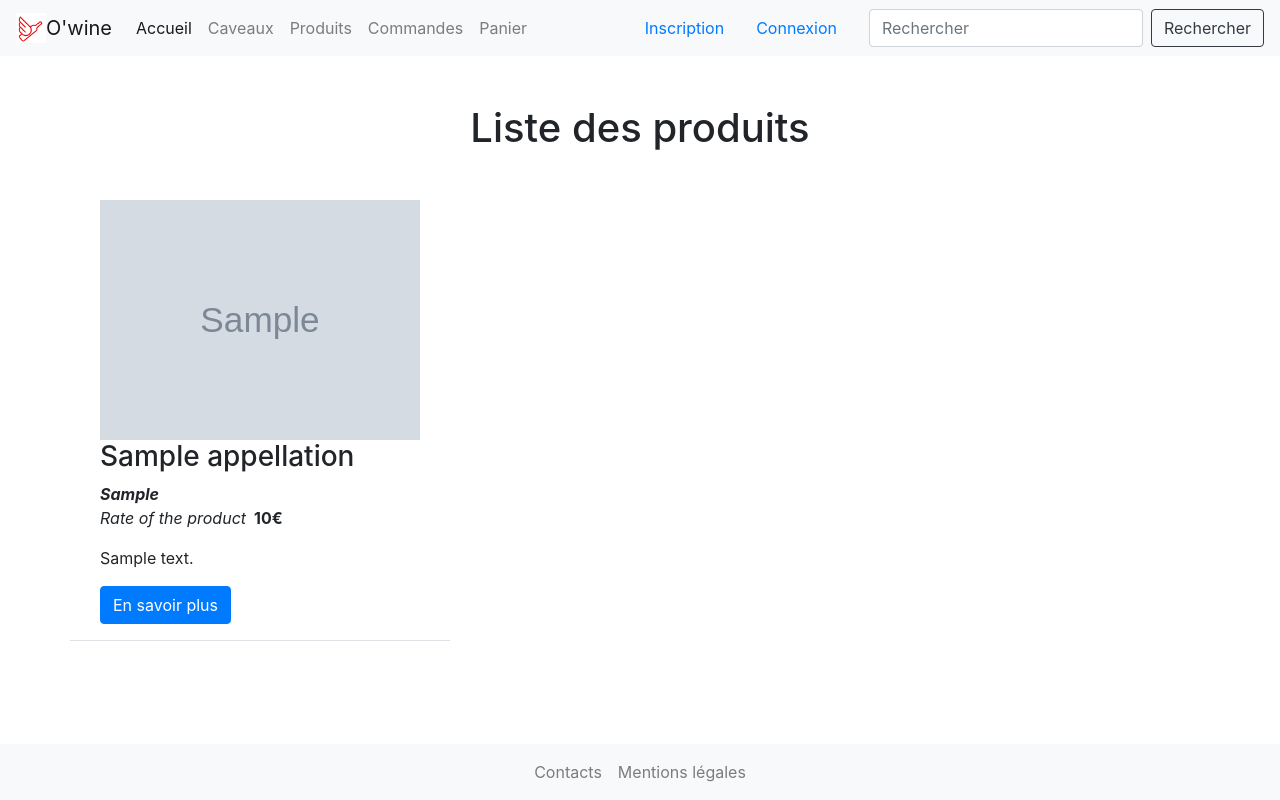
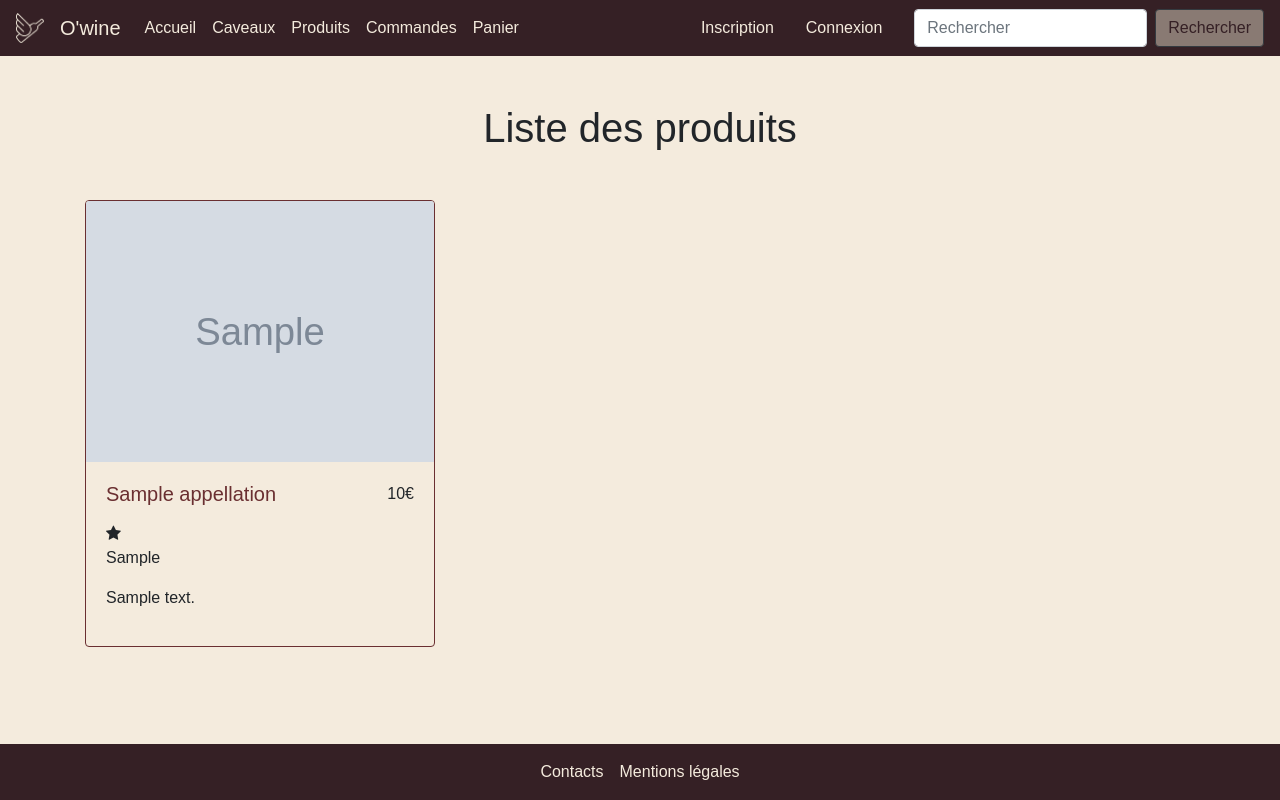
Before and after one commit to LouGrom/Owine, a Symfony app: template templates/shop/list.html.twig in a window 1280 px wide. Run offline with Twig, Linux system fonts and the light colour scheme; the template is opened without the code that fills it: most values are stand-ins (such as "Sample title", 1, 10 or a date in 2020); grey boxes marked "Sample" are stand-in pictures; some libraries are stand-ins or nearby versions; some web fonts are replaced.

Commit message:
Add front homepage

```diff
--- a/public/css/style.css
+++ b/public/css/style.css
@@ -1,8 +1,39 @@
-html {
-    height: 100%;
+body {
+    background-color: #F4EBDD;
+    overflow: auto;
+    font-family: 'CooperHewitt-Bold', arial;
 }
 
-body {
-    background-color: white;
-    overflow: auto;
+.navbar {
+    background-color: #352025;
 }
+
+.nav-link, .navbar-brand{
+    color: #F4EBDD;
+}
+
+.nav-item a:hover{
+    color: #897A73;
+}
+
+.card {
+    background-color: #F4EBDD;
+    border: 1px #6A2F31 solid;
+}
+
+.card-title a {
+    color: #6A2F31;;
+}
+
+#login-name{
+    color: #F4EBDD;
+}
+
+.btn {
+    background-color: #897A73;
+    color: #352025;
+}
+
+.picto {
+    color: #6A2F31;;
+}
--- a/templates/_footer.html.twig
+++ b/templates/_footer.html.twig
@@ -8,7 +8,7 @@
     </li>
   </ul>
     <!-- Contact & Legal --> #}
-  <nav class="navbar navbar-expand navbar-light bg-light fixed-bottom">
+  <nav class="navbar navbar-expand fixed-bottom">
   <div class="collapse navbar-collapse justify-content-center" id="navbarNav">
     <ul class="navbar-nav">
       <li class="nav-item">
--- a/templates/base.html.twig
+++ b/templates/base.html.twig
@@ -10,15 +10,19 @@
         <!-- Bootstrap CSS -->
         <link rel="stylesheet" href="https://stackpath.bootstrapcdn.com/bootstrap/4.5.0/css/bootstrap.min.css"
             integrity="sha384-9aIt2nRpC12Uk9gS9baDl411NQApFmC26EwAOH8WgZl5MYYxFfc+NcPb1dKGj7Sk" crossorigin="anonymous">
-        <!-- pub CSS -->
-        <link rel="stylesheet" href="{{ asset('css/style.css')}}">
         <!-- FontAwesome -->
         <link rel="stylesheet" href="{{ asset('css/font-awesome/css/font-awesome.min.css')}}">
+        <!-- Font Cooper Hewitt-->
+        <link href="https://fr.allfont.net/allfont.css?fonts=cooperhewitt-bold" rel="stylesheet" type="text/css" />
+        <!-- CSS -->
+        <link rel="stylesheet" href="{{ asset('css/style.css')}}">
         {% block stylesheets %}{% endblock %}
     </head>
     <body>
-        <nav class="navbar navbar-expand-lg navbar-light bg-light">
-            <a class="navbar-brand" href="{{ path('homepage') }}"><img src="{{ asset('images/owine.png') }}" height="30" class="d-inline-block align-top">O'wine</a>
+        <nav class="navbar navbar-expand-lg">
+
+            <a class="navbar-brand" href="{{ path('homepage') }}"><img src="{{ asset('images/logoOwineBottleOutlineBeige.png') }}" height="30" class="d-inline-block align-top mr-3">O'wine</a>
+
             <button class="navbar-toggler" type="button" data-toggle="collapse" data-target="#navbarSupportedContent" aria-controls="navbarSupportedContent" aria-expanded="false" aria-label="Toggle navigation">
               <span class="navbar-toggler-icon"></span>
             </button>
@@ -55,11 +59,11 @@
               </ul>
 
               {% if app.user %}
-                <div class="mr-3">
-                  Bonjour {{ app.user.firstname }} <a href="{{ path('app_logout') }}" class="btn btn-secondary">Déconnexion</a>
+                <div class="mr-3" id="login-name">
+                  Bonjour {{ app.user.firstname }} <a href="{{ path('app_logout') }}" class="btn">Déconnexion</a>
                 </div>
                 {% else %}
-                <div class="">
+                <div>
                   <a class="nav-link" href="{{ path('app_register') }}" class="btn btn-secondary">Inscription</a>
                 </div>
                 <div class="mr-3">
--- a/templates/shop/list.html.twig
+++ b/templates/shop/list.html.twig
@@ -7,30 +7,24 @@
 
     <h1 class="text-center mt-2 mb-5">Liste des produits</h1>
 
-    <div class="row " >
-        {% for product in products %}
-            <div class="d-flex d-sm-block  mb-2 border-bottom pb-3 col-sm-6 col-md-4">
-
-                <section class="col">
-                    <img class="" src="{{ product.picture }}" alt="product's picture" style="width: 100%">
-                </section>
-
-                <section class="col">
-                    <h3>{{product.appellation}}</h3>
-                    <strong><em>{{product.cuveeDomaine}}</em></strong>
-
-                    <div class="d-flex align-content-between">
-                        <p><em>Rate of the product</em></p>
-                        <p class="ml-2"><strong>{{product.price}}€</strong></p>
+    <div class="row row-cols-1 row-cols-md-3">
+          {% for product in products %}
+        <div class="col mb-4">
+            <div class="card h-100">
+                <a href="#"><img src="{{ product.picture }}" class="card-img-top" alt="..."></a>
+                <div class="card-body">
+                   <div class="d-flex justify-content-between">
+                        <h5 class="card-title text-center"><a href="#">{{product.appellation}}</a></h5>
+                        <p>{{product.price}}€</p>
                     </div>
-                    <div class="d-none d-sm-block">
-                        <p>{{product.description|length > 100 ? product.description|slice(0, 100) ~ '(...)' : product.description}}</p>
-                    </div>
-                    <button type="button" class="btn btn-primary"><a href="#" class="text-white">En savoir plus</a></button>
-                </section>
-
+                    {% for i in 0..random(4) %}
+                        <i class="fa fa-star" aria-hidden="true"></i>
+                    {% endfor %}
+                    <p class="card-text">{{product.cuveeDomaine}}</p>
+                    <p>{{product.description|length > 100 ? product.description|slice(0, 100) ~ '(...)' : product.description}}</p>
+                </div>
             </div>
-
+        </div>
         {% endfor %}
     </div>
 
```
Also changed, not shown: templates/default/homepage.html.twig (+6 -22 lines).
